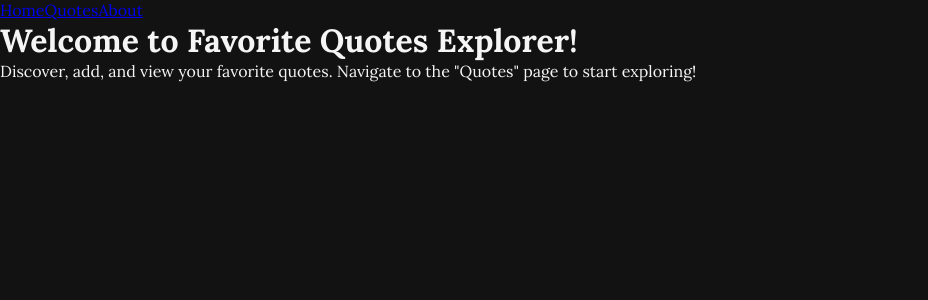
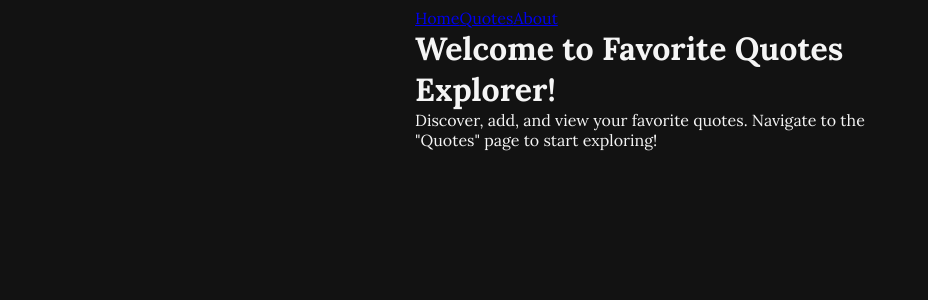
Before and after one commit to Espadv69/Favorite-Quotes-Explorer, a React (Vite) app: page / in a window 1280 px wide. Shown: the top 300 px of the page, without its empty margins (0-928 px from the left). Built offline with nearby package versions, Linux system fonts and the light colour scheme.

Commit message:
Style: Add basic styling for components, navbar, and links

```diff
--- a/src/css/global.css
+++ b/src/css/global.css
@@ -24,8 +24,31 @@
     'Helvetica Neue',
     sans-serif;
 
-  min-height: 100dvh;
-
   color: whitesmoke;
   background: #121212;
+  overflow-y: hidden;
 }
+
+.components {
+  margin: .5rem auto;
+
+  width: 100%;
+  max-width: 450px;
+}
+
+.navbar-components {
+  padding: 1rem;
+
+  display: flex;
+  justify-content: center;
+  gap: 1rem;
+
+  border-radius: 10px;
+
+  background: #ffffff27;
+}
+
+.a-links {
+  color: white;
+  text-decoration: none;
+}
```
